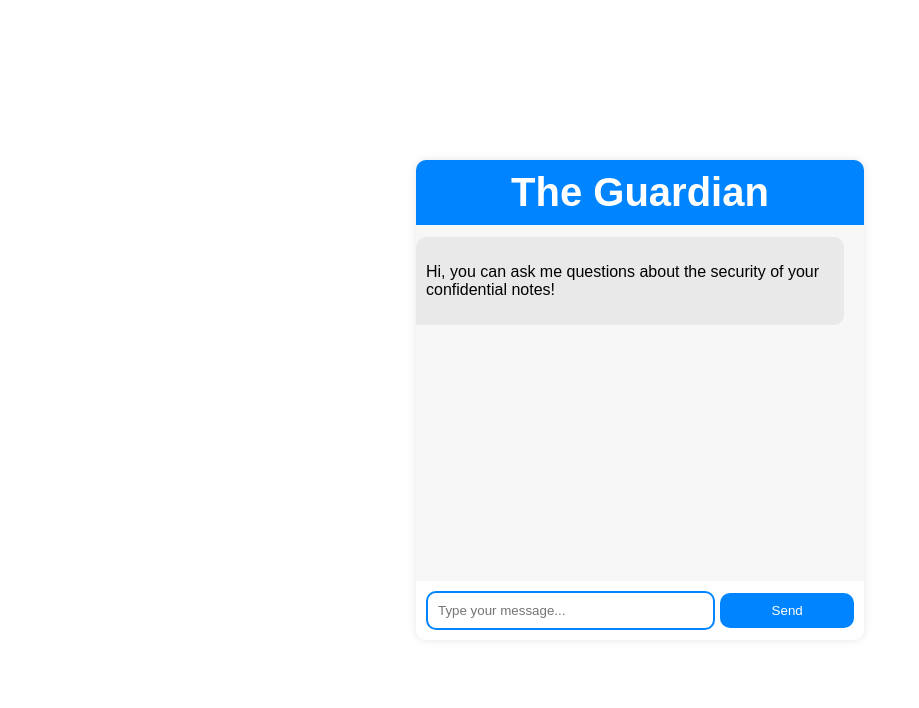
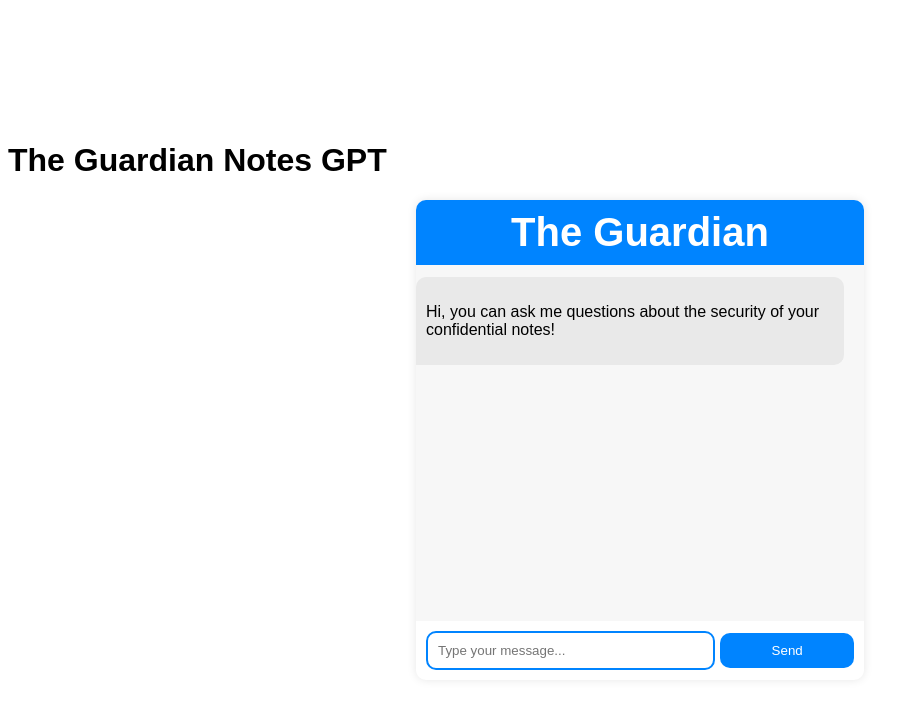
Before and after one commit to kerisha/GuardianNotes, a website built with Parcel: page pangeagpt-client/index.html in a window 1280 px wide. Shown: the whole page, without its empty margins (0-919 px from the left). Built offline with nearby package versions, Linux system fonts and the light colour scheme.

Commit message:
gn client gpt html update

```diff
--- a/pangeagpt-client/index.html
+++ b/pangeagpt-client/index.html
@@ -5,6 +5,10 @@
     <link rel="stylesheet" href="/style.css" />
   </head>
   <body>
+    <h1 style="align-items: center; justify-content: center">
+      The Guardian Notes GPT
+    </h1>
+
     <div class="chatbot-container">
       <div class="chatbot-header">
         <h1>The Guardian</h1>
```
